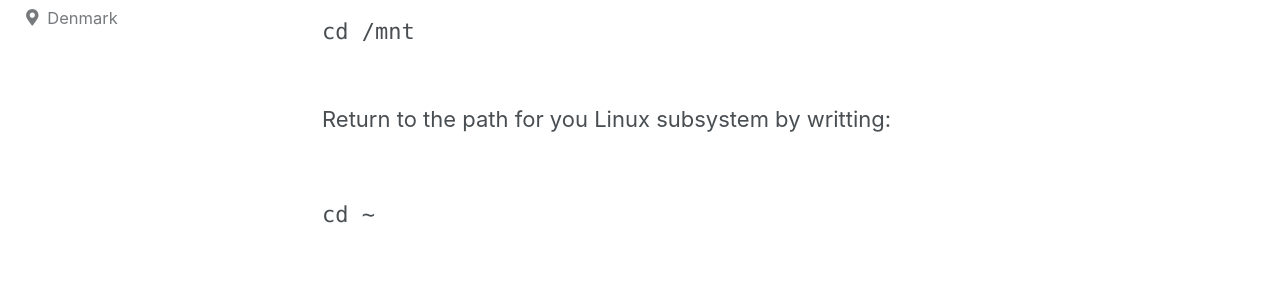
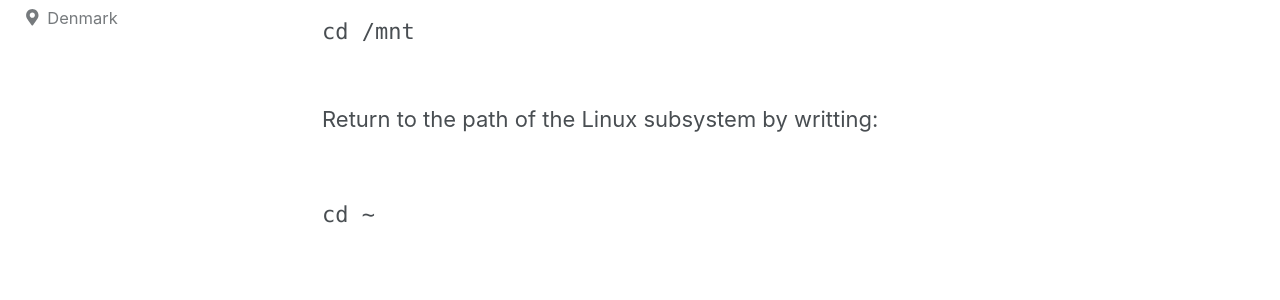
Before and after one commit to grottrup/grottrup.github.io, a Jekyll site: the page built from _posts/2018-09-15-Getting-WSL.md, in a window 1280 px wide and 900 px high, scrolled down 909 px. Shown: the part 154-454 px from the top of the window. Built offline with Jekyll 4.4.1, drawn with Linux system fonts in a browser that asks for light colours; nearby versions of some CDN libraries.

Commit message:
Update 2018-09-15-Getting-WSL.md

````diff
--- a/_posts/2018-09-15-Getting-WSL.md
+++ b/_posts/2018-09-15-Getting-WSL.md
@@ -30,7 +30,7 @@ cd /mnt
 
 ```
 
-Return to the path for you Linux subsystem by writting:
+Return to the path of the Linux subsystem by writting:
 
 ``` Bash
 
````
